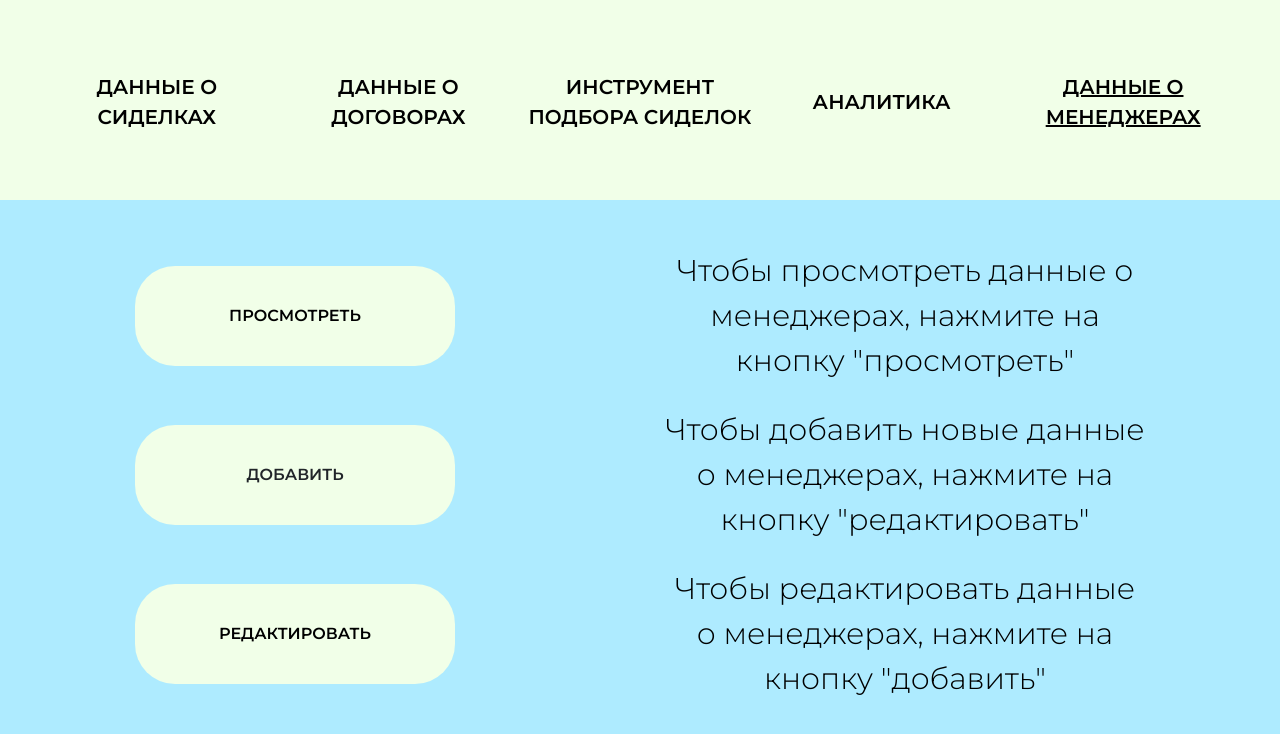
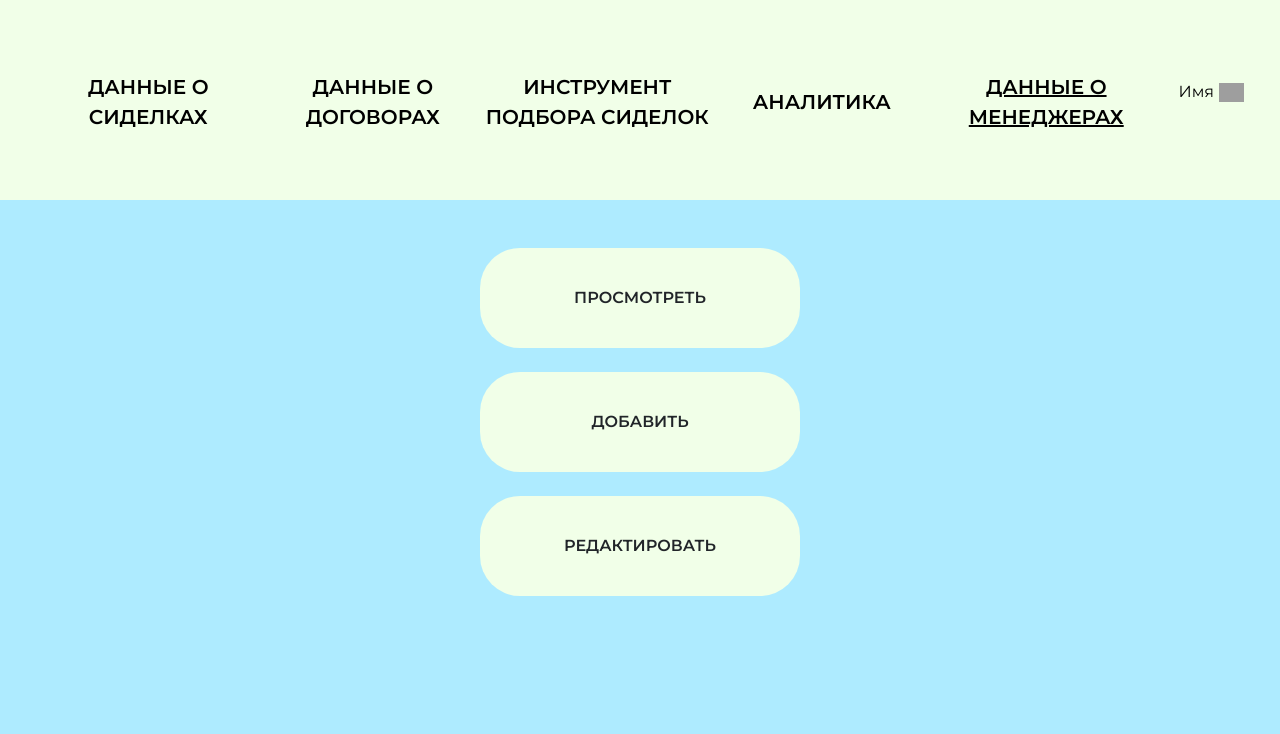
Before and after one commit to WNinJS/CRMforNurses, a PHP site: page /dataOfManagers.php in a window 1280 px wide. Shown: the top 734 px of the page. Run offline with PHP 8.4, Linux system fonts and the light colour scheme; grey boxes are pictures that could not be loaded.

Commit message:
Update dataOfManagers.php

```diff
--- a/dataOfManagers.php
+++ b/dataOfManagers.php
@@ -22,6 +22,10 @@
             <li class="d-flex flex-column justify-content-center"><a class="" href="selectToolNurses.php"> ИНСТРУМЕНТ ПОДБОРА СИДЕЛОК </a></li>
             <li class="d-flex flex-column justify-content-center"><a class="" href="analytics.php"> АНАЛИТИКА </a></li>
             <li class="d-flex flex-column justify-content-center"><a class="active-color" href="dataOfManagers.php"> ДАННЫЕ О МЕНЕДЖЕРАХ </a></li>
+            <form class="d-flex align-items-center justify-content-center" style="padding-left: 20px;" method="get">
+                <p class="p-0 m-0"> Имя </p>
+                <a href="login.php"> <img src="images/logout.png" alt="logout" style="width: 25px; heigth: 25px; margin-left: 5px;"> </a>
+            </form>
         </ul>
     </nav>
 
@@ -31,42 +35,39 @@
         <div class="row h-100 w-100">
             <!-- Кнопки и их описание -->
             <div class="col-12 h-100 text-center">
-                <div class="d-flex flex-row justify-content-around align-items-center">
-                    <button class="btn btn-light-nurses-main">
-                        <a href="dataOfManagersView.php"> ПРОСМОТРЕТЬ </a>
+                <div class="d-flex flex-row justify-content-center">
+                    <button class="btn btn-light-nurses-main" onclick="goToViewManagers()">
+                        <script type="text/javascript">
+                            function goToViewManagers()
+                            {
+                                location.href = "dataOfManagersView.php"
+                            };
+                        </script>
+                        ПРОСМОТРЕТЬ
                     </button>
-                    <p class="buttons-text-nurses-main">
-                        Чтобы просмотреть данные
-                        о менеджерах, нажмите на кнопку
-                        "просмотреть"
-                    </p>
                 </div>
 
                 <br>
 
                 <!-- Кнопка, вызывающее модальное окно для добавления данных о новом менеджере -->
-                <div class="d-flex flex-row justify-content-around align-items-center">
+                <div class="d-flex flex-row justify-content-center">
                     <button class="btn btn-light-nurses-main" data-toggle="modal" data-target="#addManagerModal">
                         ДОБАВИТЬ
                     </button>
-                    <p class="buttons-text-nurses-main">
-                        Чтобы добавить новые данные
-                        о менеджерах, нажмите на кнопку
-                        "редактировать"
-                    </p>
                 </div>
 
                 <br>
 
-                <div class="d-flex flex-row justify-content-around align-items-center">
-                    <button class="btn btn-light-nurses-main">
-                        <a href="dataOfManagersEdit.php"> РЕДАКТИРОВАТЬ </a>
+                <div class="d-flex flex-row justify-content-center">
+                    <button class="btn btn-light-nurses-main" onclick="goToEditManagers()">
+                        <script type="text/javascript">
+                            function goToEditManagers()
+                            {
+                                location.href = "dataOfManagersEdit.php"
+                            };
+                        </script>
+                        РЕДАКТИРОВАТЬ
                     </button>
-                    <p class="buttons-text-nurses-main">
-                        Чтобы редактировать данные
-                        о менеджерах, нажмите на кнопку
-                        "добавить"
-                    </p>
                 </div>
 
                 <br>
```
